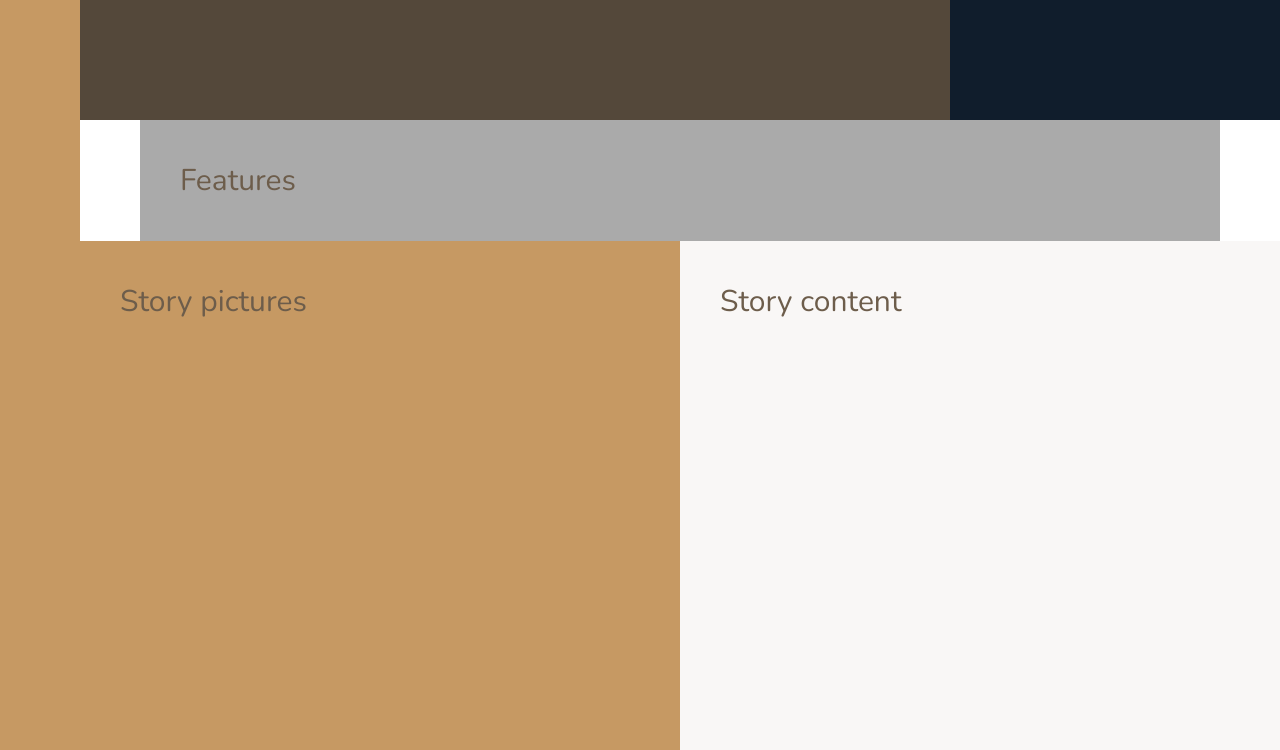
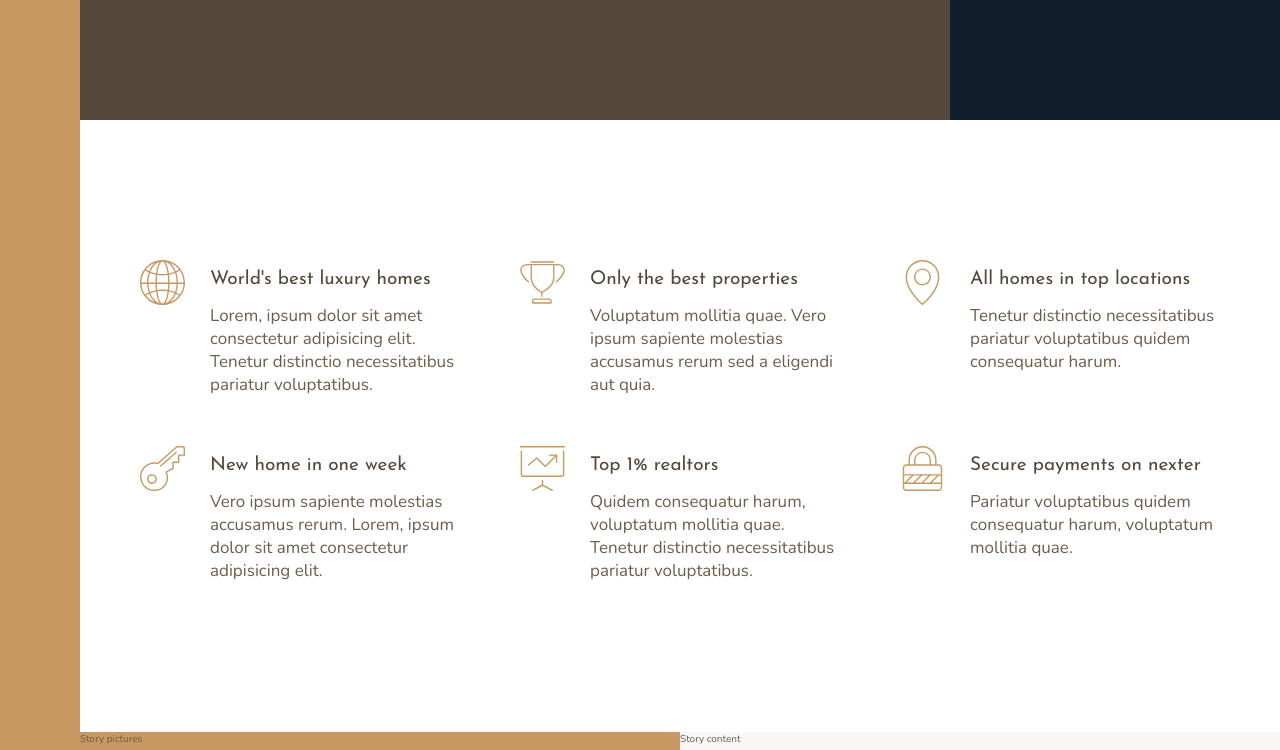
Before and after one commit to rudovik/nexter, a website: page index.html in a window 1280 px wide. Shown: the part 520-1270 px from the top of the page. Drawn offline with nearby package versions, Linux system fonts and the light colour scheme.

Commit message:
Features section is done.

```diff
--- a/index.html
+++ b/index.html
@@ -21,7 +21,73 @@
 
     <div class="realtors">Top 3 realtors</div>
 
-    <section class="features">Features</section>
+    <section class="features">
+      <div class="feature">
+        <svg class="feature__icon">
+          <use xlink:href="img/sprite.svg#icon-global"></use>
+        </svg>
+        <h4 class="heading-4 heading-4--dark">World's best luxury homes</h4>
+        <p class="feature__text">
+          Lorem, ipsum dolor sit amet consectetur adipisicing elit. Tenetur
+          distinctio necessitatibus pariatur voluptatibus.
+        </p>
+      </div>
+
+      <div class="feature">
+        <svg class="feature__icon">
+          <use xlink:href="img/sprite.svg#icon-trophy"></use>
+        </svg>
+        <h4 class="heading-4 heading-4--dark">Only the best properties</h4>
+        <p class="feature__text">
+          Voluptatum mollitia quae. Vero ipsum sapiente molestias accusamus
+          rerum sed a eligendi aut quia.
+        </p>
+      </div>
+
+      <div class="feature">
+        <svg class="feature__icon">
+          <use xlink:href="img/sprite.svg#icon-map-pin"></use>
+        </svg>
+        <h4 class="heading-4 heading-4--dark">All homes in top locations</h4>
+        <p class="feature__text">
+          Tenetur distinctio necessitatibus pariatur voluptatibus quidem
+          consequatur harum.
+        </p>
+      </div>
+
+      <div class="feature">
+        <svg class="feature__icon">
+          <use xlink:href="img/sprite.svg#icon-key"></use>
+        </svg>
+        <h4 class="heading-4 heading-4--dark">New home in one week</h4>
+        <p class="feature__text">
+          Vero ipsum sapiente molestias accusamus rerum. Lorem, ipsum dolor sit
+          amet consectetur adipisicing elit.
+        </p>
+      </div>
+
+      <div class="feature">
+        <svg class="feature__icon">
+          <use xlink:href="img/sprite.svg#icon-presentation"></use>
+        </svg>
+        <h4 class="heading-4 heading-4--dark">Top 1% realtors</h4>
+        <p class="feature__text">
+          Quidem consequatur harum, voluptatum mollitia quae. Tenetur distinctio
+          necessitatibus pariatur voluptatibus.
+        </p>
+      </div>
+
+      <div class="feature">
+        <svg class="feature__icon">
+          <use xlink:href="img/sprite.svg#icon-lock"></use>
+        </svg>
+        <h4 class="heading-4 heading-4--dark">Secure payments on nexter</h4>
+        <p class="feature__text">
+          Pariatur voluptatibus quidem consequatur harum, voluptatum mollitia
+          quae.
+        </p>
+      </div>
+    </section>
 
     <div class="story__pictures">Story pictures</div>
 
--- a/sass/_base.scss
+++ b/sass/_base.scss
@@ -37,15 +37,8 @@ body {
   display: grid;
   grid-template-rows: 80vh min-content 40vw repeat(3, min-content);
   grid-template-columns:
-    [sidebar-start] 8rem [sidebar-end full-start] minmax(
-      6rem,
-      1fr
-    ) [center-start] repeat(8, [col-start] minmax(min-content, 14rem) [col-end])
+    [sidebar-start] 8rem [sidebar-end full-start] minmax(6rem, 1fr)
+    [center-start] repeat(8, [col-start] minmax(min-content, 14rem) [col-end])
     [center-end]
     minmax(6rem, 1fr) [full-end];
-
-  & > * {
-    padding: 40px;
-    font-size: 3rem;
-  }
 }
--- a/sass/_features.scss
+++ b/sass/_features.scss
@@ -1,4 +1,30 @@
 .features {
-  background-color: $color-grey-light-2;
   grid-column: center-start / center-end;
+
+  margin: 15rem 0;
+
+  display: grid;
+  // grid-template-columns: repeat(3, 1fr);
+  grid-template-columns: repeat(auto-fit, minmax(25rem, 1fr));
+  grid-gap: 6rem;
+  align-items: start;
 }
+
+.feature {
+  display: grid;
+  grid-template-columns: min-content 1fr;
+  grid-row-gap: 1.5rem;
+  grid-column-gap: 2.5rem;
+
+  &__icon {
+    fill: $color-primary;
+    width: 4.5rem;
+    height: 4.5rem;
+    grid-row: 1 / span 2;
+    transform: translateY(-1rem);
+  }
+
+  &__text {
+    font-size: 1.7rem;
+  }
+}
--- a/sass/_typography.scss
+++ b/sass/_typography.scss
@@ -0,0 +1,28 @@
+%heading {
+  font-family: $font-display;
+  font-weight: 400;
+}
+
+.heading-1 {
+  @extend %heading;
+}
+
+.heading-2 {
+  @extend %heading;
+}
+
+.heading-3 {
+  @extend %heading;
+}
+
+.heading-4 {
+  @extend %heading;
+  font-size: 1.9rem;
+
+  &--light {
+    color: $color-grey-light-1;
+  }
+  &--dark {
+    color: $color-grey-dark-1;
+  }
+}
```
Also changed, not shown: css/style.css.
